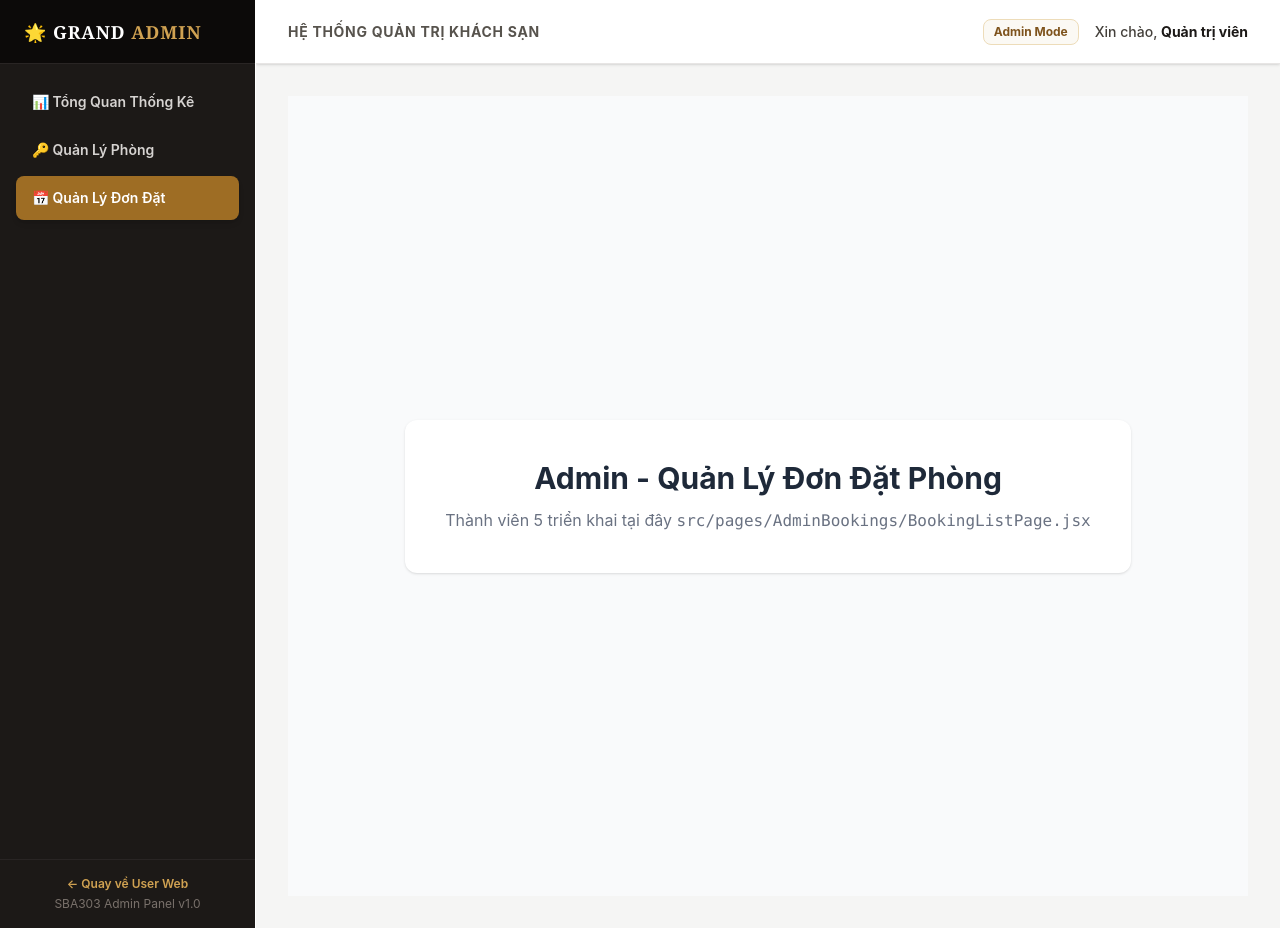
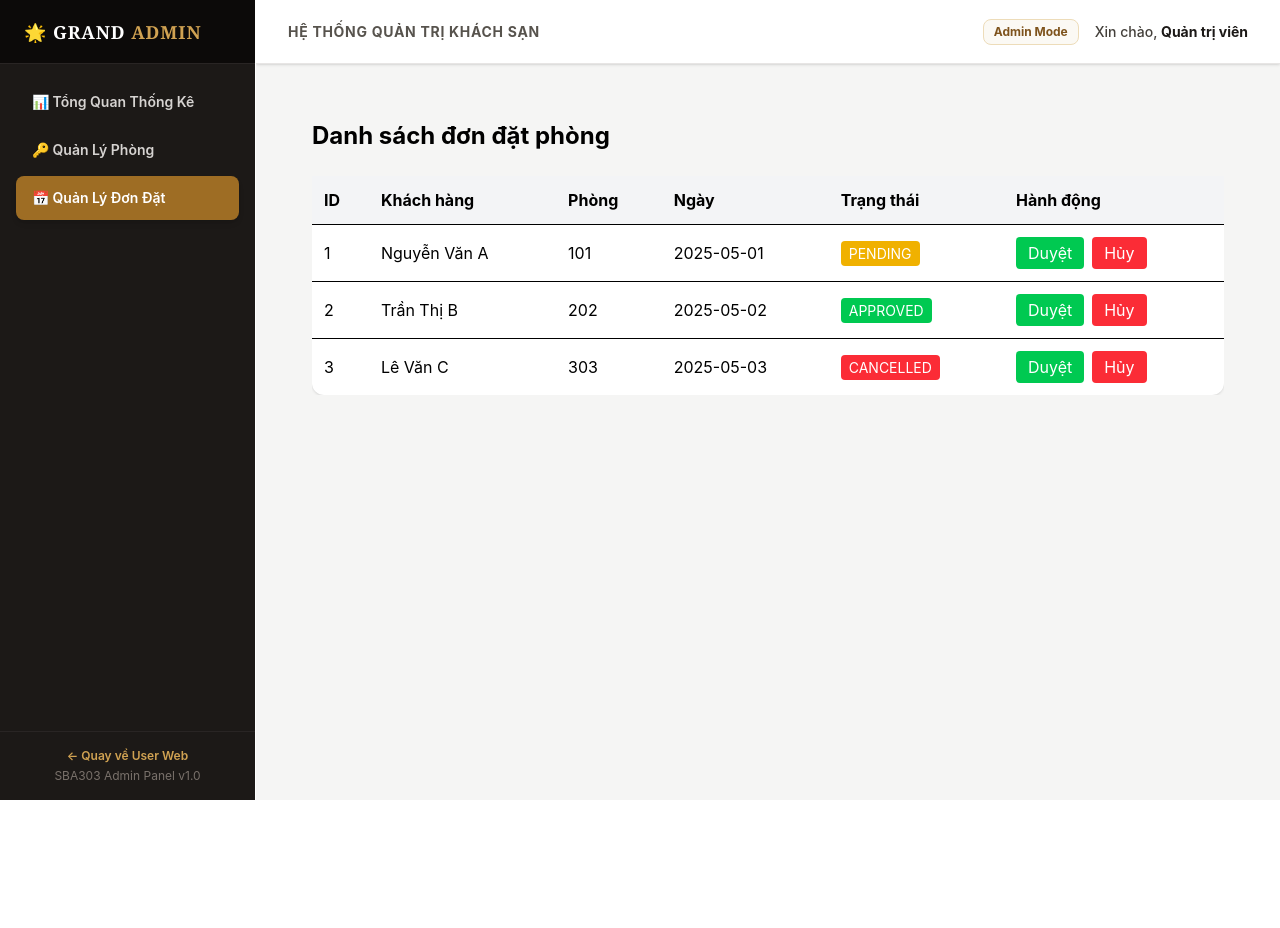
Before and after one commit to truongpham08/HotelBooking, a React (Vite) app in the folder HotelBookingUi/: page /admin/bookings in a window 1280 px wide. After the commit the page ends 800 px from the top, so only its background shows below. Built offline with nearby package versions, Linux system fonts and the light colour scheme; no server answers.

Commit message:
Add Bookinglistpage, Dashboardpage

```diff
--- a/HotelBookingUi/src/pages/AdminBookings/BookingListPage.jsx
+++ b/HotelBookingUi/src/pages/AdminBookings/BookingListPage.jsx
@@ -1,11 +1,137 @@
-// src/pages/AdminBookings/BookingListPage.jsx - THÀNH VIÊN 5
-// TODO: Bảng danh sách đơn đặt phòng + duyệt / hủy đơn
-const BookingListPage = () => (
-  <div className="min-h-screen bg-gray-50 flex items-center justify-center">
-    <div className="text-center p-10 bg-white rounded-xl shadow">
-      <h1 className="text-3xl font-bold text-gray-800">Admin - Quản Lý Đơn Đặt Phòng</h1>
-      <p className="mt-3 text-gray-500">Thành viên 5 triển khai tại đây <code>src/pages/AdminBookings/BookingListPage.jsx</code></p>
+import { useEffect, useState } from "react";
+
+const BookingList = () => {
+  const [bookings, setBookings] = useState([]);
+  const [loading, setLoading] = useState(false);
+
+
+  const fetchBookings = () => {
+    setLoading(true);
+
+    setTimeout(() => {
+      setBookings([
+        {
+          id: 1,
+          customerName: "Nguyễn Văn A",
+          roomName: "101",
+          date: "2025-05-01",
+          status: "PENDING",
+        },
+        {
+          id: 2,
+          customerName: "Trần Thị B",
+          roomName: "202",
+          date: "2025-05-02",
+          status: "APPROVED",
+        },
+        {
+          id: 3,
+          customerName: "Lê Văn C",
+          roomName: "303",
+          date: "2025-05-03",
+          status: "CANCELLED",
+        },
+      ]);
+
+      setLoading(false);
+    }, 500);
+  };
+
+  useEffect(() => {
+    fetchBookings();
+  }, []);
+
+  //
+  const handleApprove = (id) => {
+    const updated = bookings.map((b) =>
+      b.id === id ? { ...b, status: "APPROVED" } : b
+    );
+    setBookings(updated);
+  };
+
+
+  const handleCancel = (id) => {
+    const updated = bookings.map((b) =>
+      b.id === id ? { ...b, status: "CANCELLED" } : b
+    );
+    setBookings(updated);
+  };
+
+  return (
+    <div className="p-6">
+      <h1 className="text-2xl font-bold mb-6">
+        Danh sách đơn đặt phòng
+      </h1>
+
+      {loading ? (
+        <p>Đang tải...</p>
+      ) : (
+        <div className="overflow-x-auto">
+          <table className="min-w-full bg-white rounded-xl shadow">
+            <thead className="bg-gray-100">
+              <tr>
+                <th className="p-3 text-left">ID</th>
+                <th className="p-3 text-left">Khách hàng</th>
+                <th className="p-3 text-left">Phòng</th>
+                <th className="p-3 text-left">Ngày</th>
+                <th className="p-3 text-left">Trạng thái</th>
+                <th className="p-3 text-left">Hành động</th>
+              </tr>
+            </thead>
+
+            <tbody>
+              {bookings.map((b) => (
+                <tr key={b.id} className="border-t">
+                  <td className="p-3">{b.id}</td>
+                  <td className="p-3">{b.customerName}</td>
+                  <td className="p-3">{b.roomName}</td>
+                  <td className="p-3">{b.date}</td>
+
+                  <td className="p-3">
+                    <span
+                      className={`px-2 py-1 text-sm text-white rounded ${
+                        b.status === "PENDING"
+                          ? "bg-yellow-500"
+                          : b.status === "APPROVED"
+                          ? "bg-green-500"
+                          : "bg-red-500"
+                      }`}
+                    >
+                      {b.status}
+                    </span>
+                  </td>
+
+                  <td className="p-3 space-x-2">
+                    <button
+                      onClick={() => handleApprove(b.id)}
+                      className="bg-green-500 hover:bg-green-600 text-white px-3 py-1 rounded"
+                    >
+                      Duyệt
+                    </button>
+
+                    <button
+                      onClick={() => handleCancel(b.id)}
+                      className="bg-red-500 hover:bg-red-600 text-white px-3 py-1 rounded"
+                    >
+                      Hủy
+                    </button>
+                  </td>
+                </tr>
+              ))}
+
+              {bookings.length === 0 && (
+                <tr>
+                  <td colSpan="6" className="text-center p-4">
+                    Không có dữ liệu
+                  </td>
+                </tr>
+              )}
+            </tbody>
+          </table>
+        </div>
+      )}
     </div>
-  </div>
-);
-export default BookingListPage;
+  );
+};
+
+export default BookingList;
--- a/HotelBookingUi/src/pages/AdminBookings/DashboardPage.jsx
+++ b/HotelBookingUi/src/pages/AdminBookings/DashboardPage.jsx
@@ -1,11 +1,53 @@
-// src/pages/AdminBookings/DashboardPage.jsx - THÀNH VIÊN 5
-// TODO: Dashboard thống kê doanh thu, số đơn, số phòng trống
-const DashboardPage = () => (
-  <div className="min-h-screen bg-gray-50 flex items-center justify-center">
-    <div className="text-center p-10 bg-white rounded-xl shadow">
-      <h1 className="text-3xl font-bold text-gray-800">Admin - Dashboard Thống Kê</h1>
-      <p className="mt-3 text-gray-500">Thành viên 5 triển khai tại <code>src/pages/AdminBookings/DashboardPage.jsx</code></p>
+import { useEffect, useState } from "react";
+
+const DashboardPage = () => {
+  const [stats, setStats] = useState({
+    totalRevenue: 0,
+    totalBookings: 0,
+    availableRooms: 0,
+  });
+
+  useEffect(() => {
+    setStats({
+      totalRevenue: 15000000,
+      totalBookings: 120,
+      availableRooms: 35,
+    });
+  }, []);
+
+  return (
+    <div className="p-6">
+      <h1 className="text-2xl font-bold mb-6">Dashboard</h1>
+
+      <div className="grid grid-cols-1 md:grid-cols-3 gap-6">
+
+        {/* Revenue */}
+        <div className="bg-white shadow-md rounded-2xl p-5">
+          <h2 className="text-gray-500">Doanh thu</h2>
+          <p className="text-2xl font-bold text-green-600 mt-2">
+            {stats.totalRevenue.toLocaleString()} VNĐ
+          </p>
+        </div>
+
+        {/* Bookings */}
+        <div className="bg-white shadow-md rounded-2xl p-5">
+          <h2 className="text-gray-500">Số đơn</h2>
+          <p className="text-2xl font-bold text-blue-600 mt-2">
+            {stats.totalBookings}
+          </p>
+        </div>
+
+        {/* Rooms */}
+        <div className="bg-white shadow-md rounded-2xl p-5">
+          <h2 className="text-gray-500">Phòng trống</h2>
+          <p className="text-2xl font-bold text-purple-600 mt-2">
+            {stats.availableRooms}
+          </p>
+        </div>
+
+      </div>
     </div>
-  </div>
-);
+  );
+};
+
 export default DashboardPage;
```
